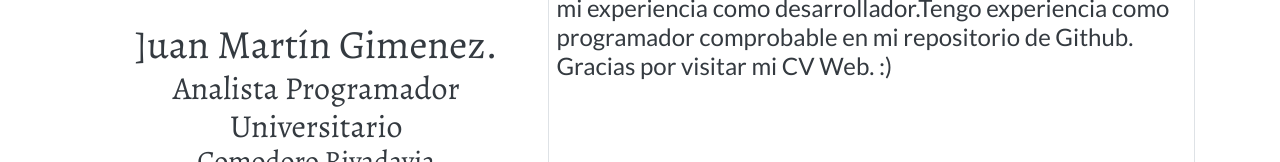
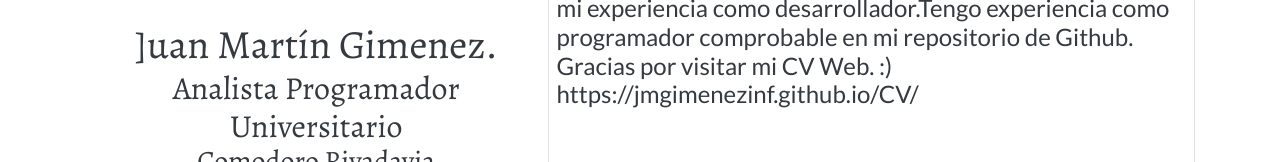
Before and after one commit to jmgimenezinf/CV, a plain HTML site: page index.html in a window 1280 px wide. Shown: the part 231-393 px from the top of the page. Drawn offline with nearby package versions, Linux system fonts and the light colour scheme; some icons are missing.

Commit message:
link a la web

```diff
--- a/index.html
+++ b/index.html
@@ -142,7 +142,7 @@
   </div>
   <div class="col-md-7 border rounded p-2 mb-4">
     <h1 class="text-dark mb-0">¡¡Hola!!</h1>
-<h4 class="text-dark mb-0">Soy Analista Programador, persona autodidacta, me gusta comenzar y finalizar proyectos aplicando ingeniería de software, mi principal prioridad en todo proyecto es mantener satisfecho al cliente. Me apasiona desarrollar front-end y realizar proyectos motivadores que enriquezcan mi experiencia como desarrollador.Tengo experiencia como programador comprobable en mi repositorio de Github. Gracias por visitar mi CV Web. :)</h4>
+<h4 class="text-dark mb-0">Soy Analista Programador, persona autodidacta, me gusta comenzar y finalizar proyectos aplicando ingeniería de software, mi principal prioridad en todo proyecto es mantener satisfecho al cliente. Me apasiona desarrollar front-end y realizar proyectos motivadores que enriquezcan mi experiencia como desarrollador.Tengo experiencia como programador comprobable en mi repositorio de Github. Gracias por visitar mi CV Web. :) <a hrfef="https://jmgimenezinf.github.io/CV/"> https://jmgimenezinf.github.io/CV/ </a></h4>
 
   </div>
   <div class="col-md-12 border rounded p-2 mb-4">
```
